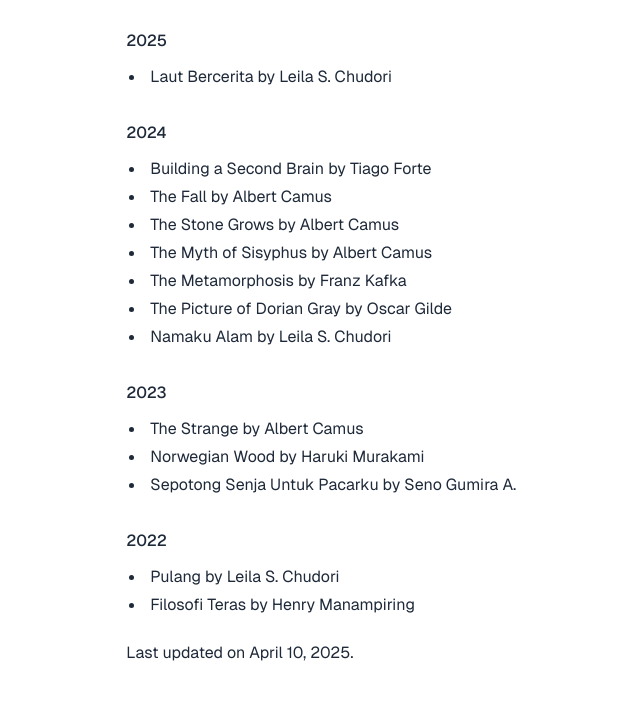
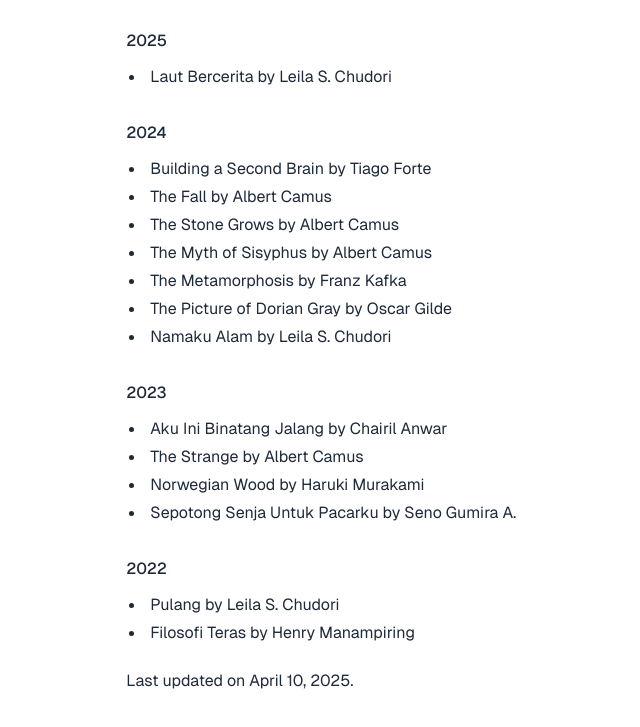
Before and after one commit to dilarangoding/site, an Astro site: page /books in a window 1280 px wide. Shown: the part 119-846 px from the top of the page, without its empty margins (193-833 px from the left). Built offline with nearby package versions, Linux system fonts and the light colour scheme; Astro itself is replaced by a stand-in of ours.

Commit message:
feat: new collection books

```diff
--- a/src/pages/books.mdx
+++ b/src/pages/books.mdx
@@ -24,6 +24,7 @@
 
 ## 2023
 
+- Aku Ini Binatang Jalang by Chairil Anwar
 - The Strange by Albert Camus
 - Norwegian Wood by Haruki Murakami
 - Sepotong Senja Untuk Pacarku by Seno Gumira A.
```
